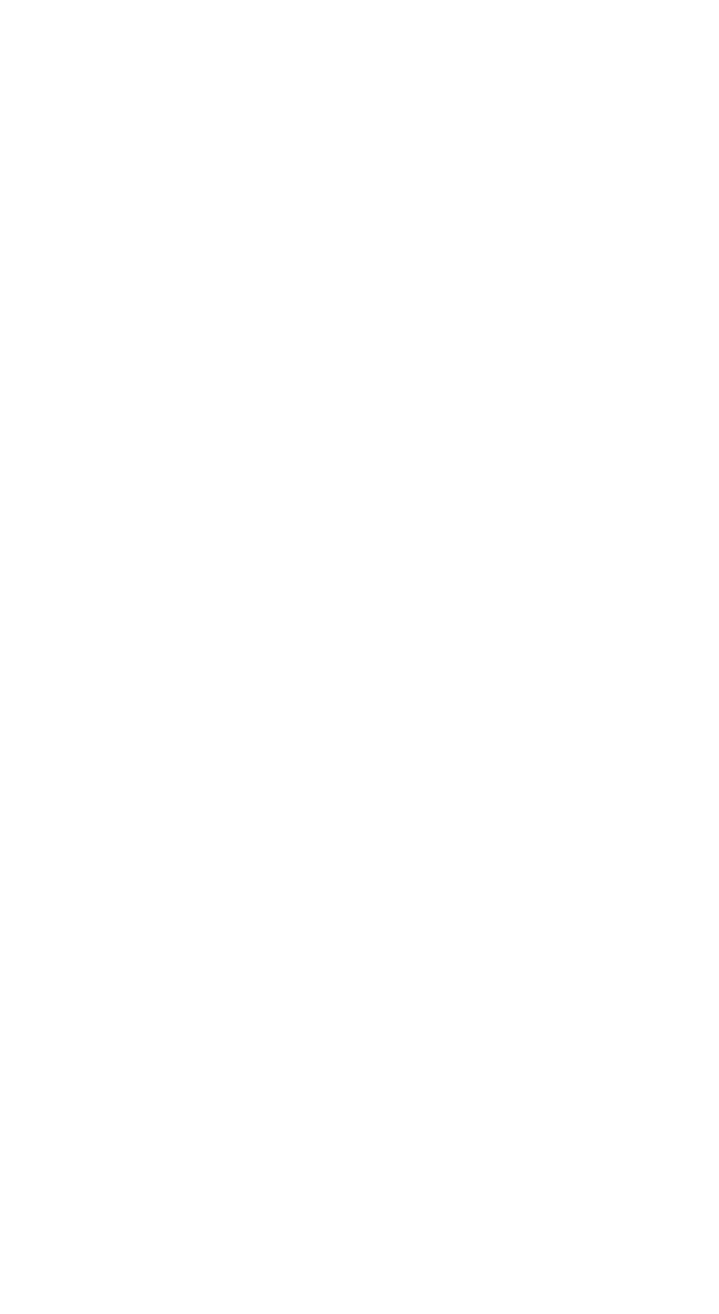
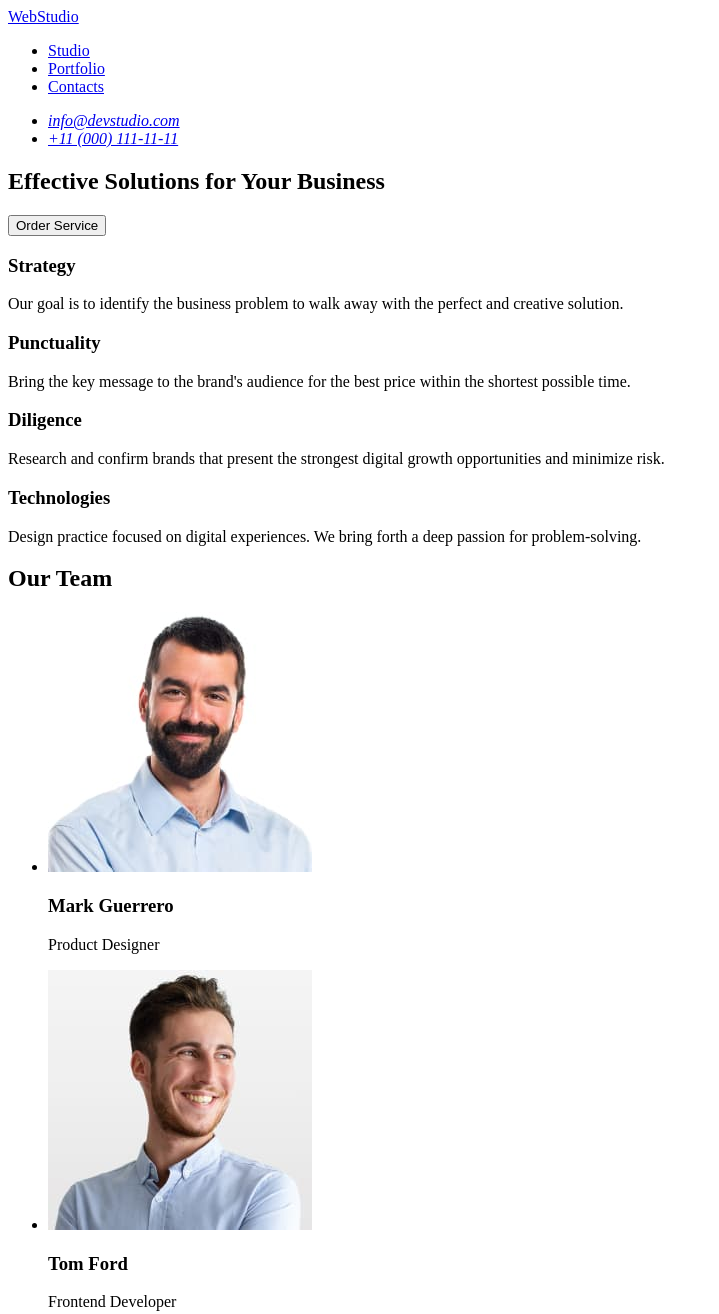
Before and after one commit to Vyacheslav-Chop/goit-markup-hw-01, a plain HTML site: page index.html in a window 1280 px wide. Shown: the top 1314 px of the page, without its empty margins (0-719 px from the left). Before the commit the page ends 800 px from the top, so only its background shows below. Drawn offline with Linux system fonts and the light colour scheme.

Commit message:
update index file

```diff
--- a/index.html
+++ b/index.html
@@ -5,5 +5,107 @@
     <meta name="viewport" content="width=device-width, initial-scale=1.0" />
     <title>Homework 1</title>
   </head>
-  <body></body>
+  <body>
+    <header>
+      <a href="#">WebStudio</a>
+      <nav>
+        <ul>
+          <li><a href="#studio">Studio</a></li>
+          <li><a href="#portfolio">Portfolio</a></li>
+          <li><a href="contacts">Contacts</a></li>
+        </ul>
+      </nav>
+      <address>
+        <ul>
+          <li>
+            <a href="mailto:info@devstudio.com">info@devstudio.com</a>
+          </li>
+          <li>
+            <a href="tel:+110001111111">+11 (000) 111-11-11</a>
+          </li>
+        </ul>
+      </address>
+    </header>
+    <main>
+      <section>
+        <h1>Effective Solutions for Your Business</h1>
+        <button type="button">Order Service</button>
+      </section>
+      <section>
+        <h2 hidden>Advantages</h2>
+        <h3>Strategy</h3>
+        <p>
+          Our goal is to identify the business problem to walk away with the
+          perfect and creative solution.
+        </p>
+        <h3>Punctuality</h3>
+        <p>
+          Bring the key message to the brand's audience for the best price
+          within the shortest possible time.
+        </p>
+        <h3>Diligence</h3>
+        <p>
+          Research and confirm brands that present the strongest digital growth
+          opportunities and minimize risk.
+        </p>
+        <h3>Technologies</h3>
+        <p>
+          Design practice focused on digital experiences. We bring forth a deep
+          passion for problem-solving.
+        </p>
+      </section>
+      <section>
+        <h2>Our Team</h2>
+        <ul>
+          <li>
+            <img
+              src="./images/img-3.jpg"
+              alt="photo by Mark Guerrero"
+              width="264"
+              height="260"
+            />
+            <h3>Mark Guerrero</h3>
+            <p>Product Designer</p>
+          </li>
+          <li>
+            <img
+              src="./images/img-2.jpg"
+              alt="photo by Tom Ford"
+              width="264"
+              height="260"
+            />
+            <h3>Tom Ford</h3>
+            <p>Frontend Developer</p>
+          </li>
+          <li>
+            <img
+              src="./images/img-1.jpg"
+              alt="photo by Camila Garcia"
+              width="264"
+              height="260"
+            />
+            <h3>Camila Garcia</h3>
+            <p>Marketing</p>
+          </li>
+          <li>
+            <img
+              src="./images/img.jpg"
+              alt="photo by Daniel Wilson"
+              width="264"
+              height="260"
+            />
+            <h3>Daniel Wilson</h3>
+            <p>UI Designer</p>
+          </li>
+        </ul>
+      </section>
+    </main>
+    <footer>
+      <a href="#">WebStudio</a>
+      <p>
+        Increase the flow of customers and sales for your business with digital
+        marketing & growth solutions.
+      </p>
+    </footer>
+  </body>
 </html>
```
Also changed, not shown: images/img-1.jpg (added), images/img-2.jpg (added), images/img-3.jpg (added), images/img.jpg (added).
